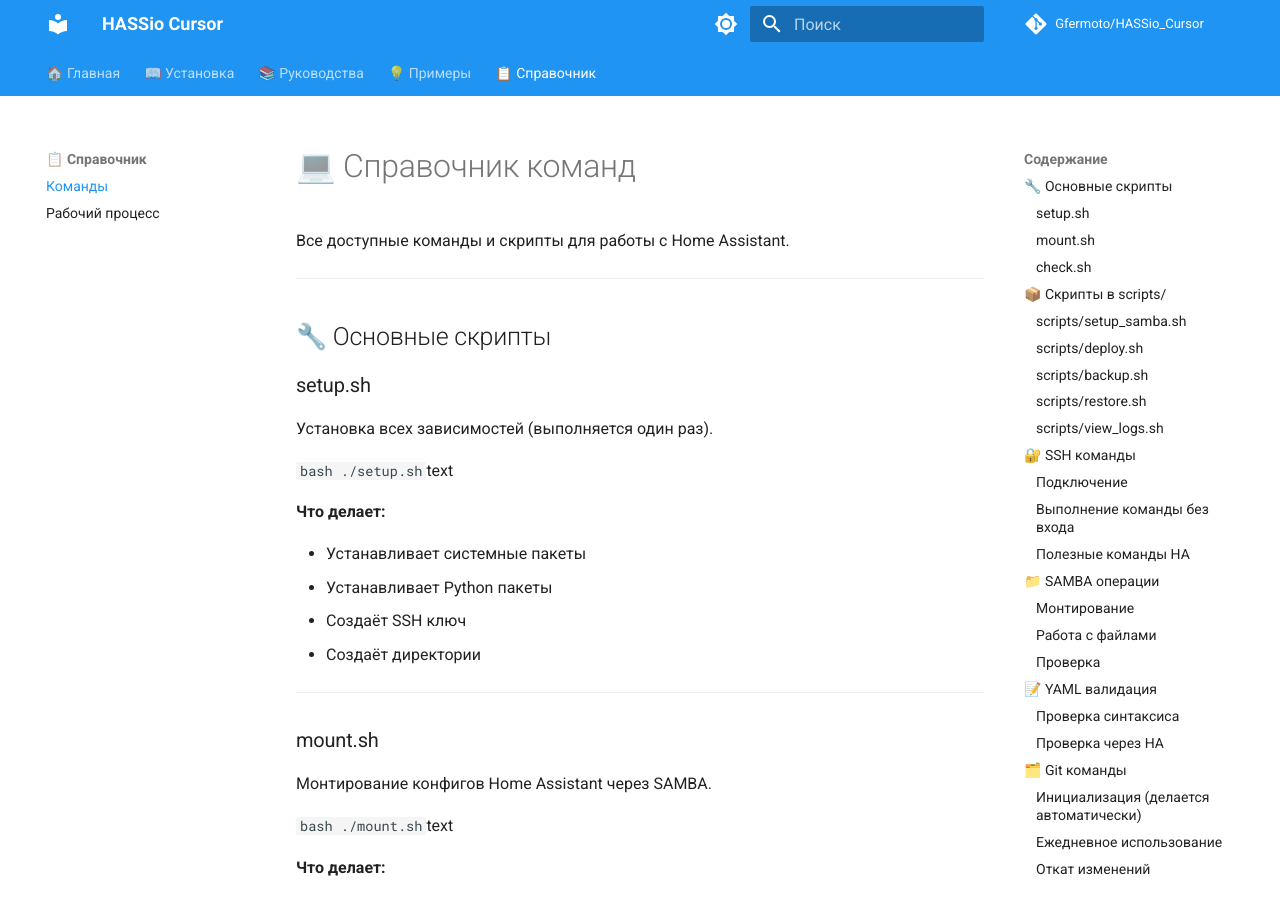
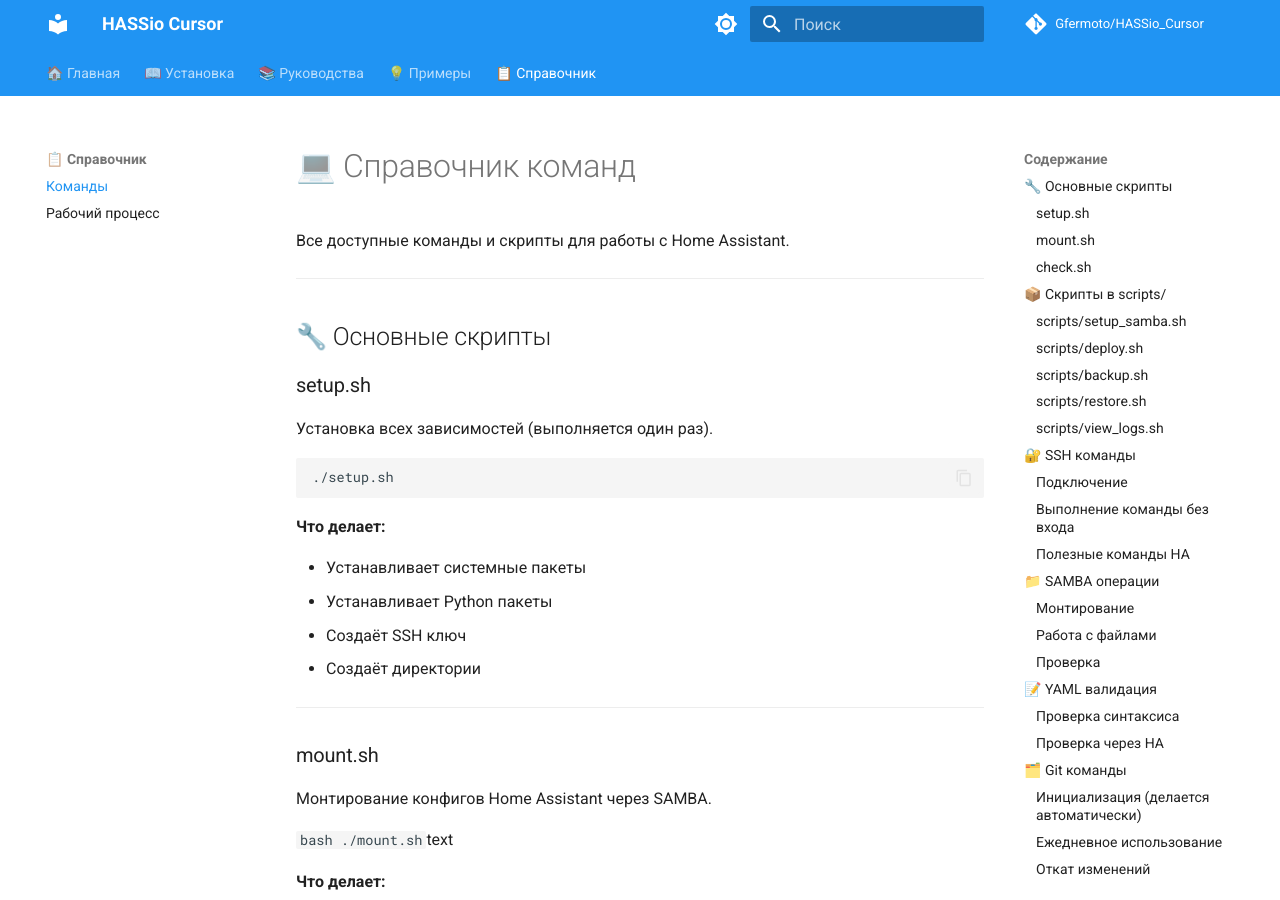
Before and after one commit to Gfermoto/HASSio_Cursor, an MkDocs documentation site: the page built from docs/reference/COMMANDS.md, in a window 1280 px wide and 900 px high. Built offline with MkDocs 1.6.1 and Material for MkDocs 9.7.7, drawn with Linux system fonts in a browser that asks for light colours; comment, search, counter and statistics services are not loaded.

Commit message:
fix: удалены лишние блоки text после bash команд

````diff
--- a/docs/reference/COMMANDS.md
+++ b/docs/reference/COMMANDS.md
@@ -12,7 +12,7 @@
 
 ```bash
 ./setup.sh
-```text
+```
 
 **Что делает:**
 
````
Also changed, not shown: docs/setup/SETUP.md (+1 -1 lines).
